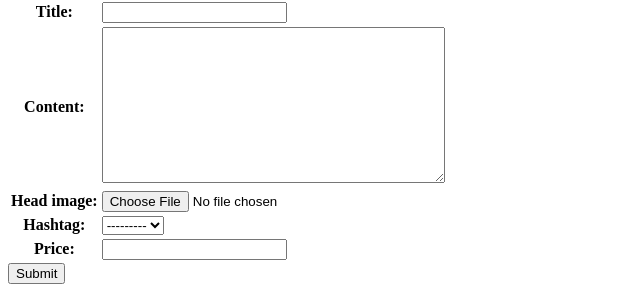
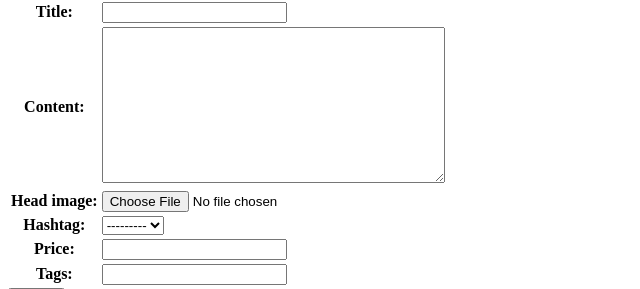
Before and after one commit to RollCal/spartamarket, a Django app: page /post/create_post/ in a window 1280 px wide. Shown: the part 100-389 px from the top of the page, without its empty margins (0-640 px from the left). Run offline with Django 4.2, Linux system fonts and the light colour scheme; the visitor is signed in with stand-in values (Sample User, id 1); data that the repository does not hold is empty.

Commit message:
태그 텍스트로 작성

```diff
--- a/post/templates/index.html
+++ b/post/templates/index.html
@@ -36,6 +36,7 @@
         <h2><a href="{{ p.get_absolute_url }}">{{ p.title }}</a></h2>
         <h4>{{ p.created_at }}</h4>
         <p>{{ p.content }}</p>
+        <p>{{ post.price }}원</p>
     </div>
 {% endfor %}
 {% endblock %}
--- a/post/templates/post_detail.html
+++ b/post/templates/post_detail.html
@@ -32,6 +32,7 @@
         <!-- Preview Image -->
         <img class="img-fluid rounded" src="{{ post.head_image.url }}" alt="">
         <p>{{ post.content }}</p>
+        <p>{{ post.price }}원</p>
     <hr/>
     </div>
 
--- a/post/templates/post_form.html
+++ b/post/templates/post_form.html
@@ -8,6 +8,10 @@
     <form method="post" enctype="multipart/form-data">{% csrf_token %}
         <table>
             {{ form }}
+            <tr>
+                <th><label for="id_tags_str">Tags:</label></th>
+                <td><input type="text" name="tags_str" id="id_tags_str"></td>
+            </tr>
         </table>
         <button type="submit" class="btn btn-primary float-right">Submit</button>
     </form>
--- a/post/views.py
+++ b/post/views.py
@@ -3,6 +3,7 @@ from .models import Post, Hashtag, Tag
 from django.shortcuts import render, redirect
 from django.contrib.auth.mixins import LoginRequiredMixin
 from django.core.exceptions import PermissionDenied
+from django.utils.text import slugify
 
 class PostList(ListView): # CBV
     model = Post
@@ -62,6 +63,31 @@ class PostCreate(LoginRequiredMixin,CreateView):
         else:
             return redirect('/post/')
 
+        def form_valid(self, form):
+            current_user = self.request.user
+            if current_user.is_authenticated:
+                form.instance.author = current_user
+                response = super(PostCreate, self).form_valid(form)
+
+                tags_str = self.request.POST.get('tags_str')
+                if tags_str:
+                    tags_str = tags_str.strip()
+
+                    tags_str = tags_str.split(',',';')
+                    tags_list = tags_str.split(';')
+
+                    for t in tags_list:
+                        t = t.strip()
+                        tag, is_tag_created = Tag.objects.get_or_create(name=t)
+                        if is_tag_created:
+                            tag.slug = slugify(t, allow_unicode=True)
+                            tag.save()
+                        self.object.tags.add(tag)
+
+                return response
+
+
+
 class PostUpdate(LoginRequiredMixin,UpdateView):
     model = Post
     fields = ['title', 'content', 'head_image', 'hashtag', 'price']
```
Also changed, not shown: _media/post/images/2024/04/19/Screenshot_2024-04-18_at_1.48.01AM.png (added), _media/post/images/2024/04/19/Screenshot_2024-04-18_at_3.45.19PM.png (added).
